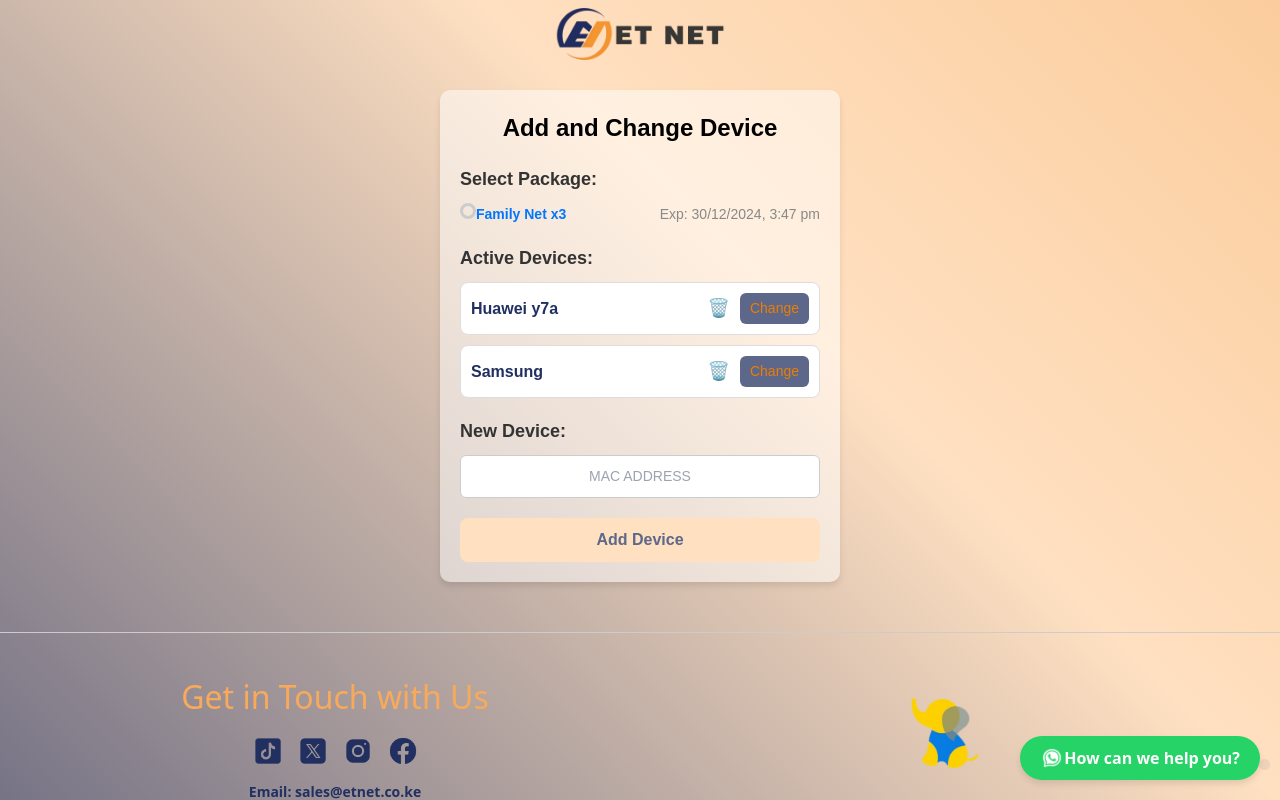
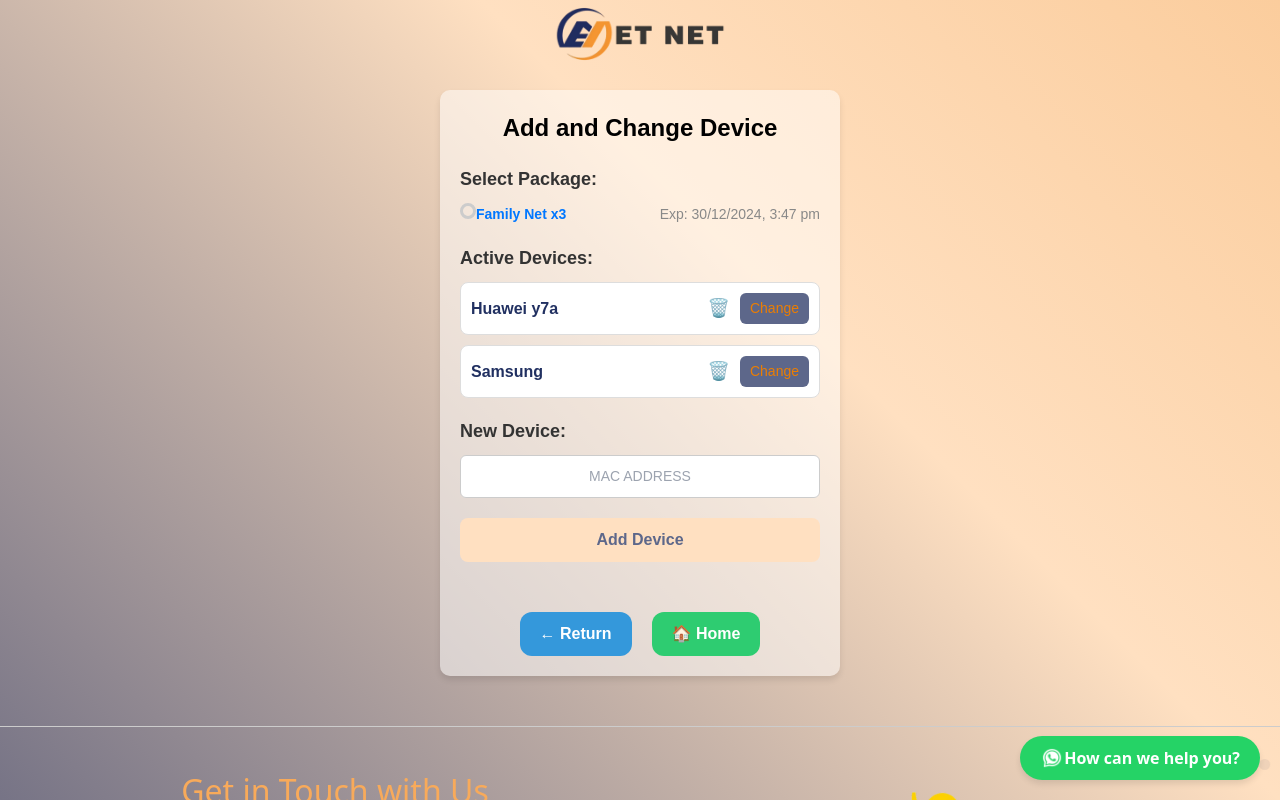
Before and after one commit to Mbogo-Kimani/ETNET-WIFI, a Vue app in the folder wifi-subscription-app/: page /add-device in a window 1280 px wide. Shown: the top 800 px of the page. Built offline with nearby package versions, Linux system fonts and the light colour scheme.

Commit message:
added a home HomeButton

```diff
--- a/wifi-subscription-app/src/App.vue
+++ b/wifi-subscription-app/src/App.vue
@@ -65,7 +65,7 @@
 
     <!-- WhatsApp CTA Button -->
     <a
-      href="https://wa.me/254791012345"
+      href="https://wa.me/254748449048"
       target="_blank"
       class="whatsapp-cta"
       aria-label="Contact us on WhatsApp"
@@ -169,6 +169,7 @@ methods: {
   text-align: center;
   padding: 40px 20px;
   border-top: 1px solid #ccc;
+  margin-top: 30px;
 }
 
 .footer-content {
--- a/wifi-subscription-app/src/components/AddDevice.vue
+++ b/wifi-subscription-app/src/components/AddDevice.vue
@@ -58,12 +58,26 @@
 
       <!-- Add Device Button -->
       <button class="add-btn" @click="handleAction('add')">Add Device</button>
+
+      <!-- Buttons Section -->
+<div class="button-group">
+  <ReturnButton />
+  <HomeButton />
+</div>
+
     </div>
   </template>
 
   <script>
+  import ReturnButton from "@/components/ReturnButton.vue";
+import HomeButton from "@/components/HomeButton.vue";
+
   export default {
     name: "AddDevicePage",
+    components: {
+    ReturnButton,
+    HomeButton,
+  },
     data() {
       return {
         selectedPackage: "", // Holds the selected package
@@ -289,4 +303,12 @@
     background-color: #eb7e03;
     color: #fff;
   }
+
+  .button-group {
+  display: flex;
+  justify-content: center;
+  gap: 20px;
+  margin-top: 30px;
+}
+
   </style>
--- a/wifi-subscription-app/src/components/CheckoutPage.vue
+++ b/wifi-subscription-app/src/components/CheckoutPage.vue
@@ -18,6 +18,11 @@
         {{ validationMessage }}
       </p>
       <button @click="payNow">Pay Now</button>
+
+      <!-- ✅ Return Button -->
+      <div class="return-btn-container">
+        <ReturnButton />
+      </div>
     </div>
 
     <!-- Loading Popup -->
@@ -29,22 +34,24 @@
   </div>
 </template>
 
+<script>
+import ReturnButton from "@/components/ReturnButton.vue";
 
-<script>
 export default {
-
+  components: {
+    ReturnButton,
+  },
   data() {
     return {
       phoneNumber: "",
-      duration: 0, // Store raw duration in seconds
+      duration: 0,
       price: 0,
       validationMessage: "",
-      isProcessing: false, // Track loading state
-      isValid: false, // Track input validity
+      isProcessing: false,
+      isValid: false,
     };
   },
   computed: {
-
     formattedDuration() {
       const days = Math.floor(this.duration / 86400);
       const hours = Math.floor((this.duration % 86400) / 3600);
@@ -56,7 +63,6 @@ export default {
       if (minutes > 0) return `${minutes} Minute${minutes > 1 ? "s" : ""}`;
       return `${this.duration} Seconds`;
     },
-
   },
   created() {
     const checkoutData = sessionStorage.getItem("checkoutData");
@@ -70,7 +76,6 @@ export default {
     }
   },
   mounted() {
-    // Ensure the page scrolls to the top when the checkout page is loaded
     window.scrollTo(0, 0);
   },
   methods: {
@@ -87,17 +92,14 @@ export default {
         return;
       }
 
-      this.isProcessing = true; // Show loading popup
+      this.isProcessing = true;
 
-      // Simulate payment process
       setTimeout(() => {
-        this.isProcessing = false; // Hide loading popup
-
-        // Simulate success or error navigation
+        this.isProcessing = false;
         const paymentSuccessful = Math.random() > 0.5;
         const path = paymentSuccessful ? "/success" : "/error";
         this.$router.push({ path });
-      }, 3000); // Simulate a 3-second delay
+      }, 3000);
     },
   },
 };
@@ -235,4 +237,11 @@ button:hover {
 #validation-message.invalid {
   color: red;
 }
+
+.return-btn-container {
+  margin-top: 20px;
+  display: flex;
+  justify-content: center;
+
+}
 </style>
--- a/wifi-subscription-app/src/components/ContactPage.vue
+++ b/wifi-subscription-app/src/components/ContactPage.vue
@@ -70,12 +70,24 @@
         ></iframe>
       </div>
     </div>
+    <!-- Home Button -->
+      <div class="home-btn">
+        <HomeButton />
+      </div>
+
   </div>
+
 </template>
 
 <script>
+import HomeButton from "@/components/HomeButton.vue";
+
+
 export default {
   name: "ContactPage",
+  components: {
+    HomeButton,
+  },
   data() {
     return {
       formData: {
@@ -362,4 +374,10 @@ input::placeholder {
     padding: 14px;
   }
 }
+
+.home-btn {
+  display: flex;
+  justify-content: center;
+  margin-top: 20px;
+}
 </style>
--- /dev/null
+++ b/wifi-subscription-app/src/components/HomeButton.vue
@@ -0,0 +1,48 @@
+<template>
+  <button class="home-button" @click="goHome">
+    🏠 Home
+  </button>
+</template>
+
+<script>
+export default {
+  name: "HomeButton",
+  methods: {
+    goHome() {
+      if (this.$router) {
+        this.$router.push({ path: "/" });
+      } else {
+        window.location.href = "/";
+      }
+    },
+  },
+};
+</script>
+
+<style scoped>
+.home-button {
+  background-color: #2ecc71;
+  color: white;
+  padding: 10px 20px;
+  border-radius: 12px;
+  border: none;
+  cursor: pointer;
+  font-weight: bold;
+  font-size: 1rem;
+  transition: background-color 0.3s ease;
+  margin-top: 20px;
+
+}
+
+.home-button:hover {
+  background-color: #27ae60;
+}
+
+@media (max-width: 600px) {
+  .home-button {
+    width: 100%;
+    font-size: 0.95rem;
+    padding: 12px;
+  }
+}
+</style>
--- /dev/null
+++ b/wifi-subscription-app/src/components/ReturnButton.vue
@@ -0,0 +1,49 @@
+<template>
+  <button class="return-button" @click="goBack">
+    ← Return
+  </button>
+</template>
+
+<script>
+export default {
+  name: "ReturnButton",
+  methods: {
+    goBack() {
+      // Use Vue Router if available, otherwise fallback
+      if (this.$router) {
+        this.$router.back();
+      } else {
+        window.history.back();
+      }
+    },
+  },
+};
+</script>
+
+<style scoped>
+.return-button {
+  background-color: #3498db;
+  color: white;
+  padding: 10px 20px;
+  border-radius: 12px;
+  border: none;
+  cursor: pointer;
+  font-weight: bold;
+  font-size: 1rem;
+  transition: background-color 0.3s ease;
+  margin-top: 20px;
+
+}
+
+.return-button:hover {
+  background-color: #2c80b4;
+}
+
+@media (max-width: 600px) {
+  .return-button {
+    width: 100%;
+    font-size: 0.95rem;
+    padding: 12px;
+  }
+}
+</style>
--- a/wifi-subscription-app/src/components/SubscriptionPage.vue
+++ b/wifi-subscription-app/src/components/SubscriptionPage.vue
@@ -52,19 +52,26 @@
           You do not have any active subscriptions.
         </p>
       </div>
+
+      <!-- Home Button -->
+      <div class="home-btn">
+        <HomeButton />
+      </div>
     </div>
   </div>
 </template>
 
 <script>
+import HomeButton from "@/components/HomeButton.vue";
+
 export default {
   name: "SubscriptionPage",
+  components: {
+    HomeButton,
+  },
   data() {
     return {
-      // Selected plan for radio input
       selectedPlan: "",
-
-      // Demo data for active subscriptions
       subscriptions: [
         {
           name: "Kumi Net",
@@ -86,7 +93,6 @@ export default {
     };
   },
   methods: {
-    // Format expiry date to show it in a more readable way
     formatExpiryDate(date) {
       const options = {
         year: "numeric",
@@ -95,22 +101,19 @@ export default {
         hour: "2-digit",
         minute: "2-digit",
       };
-      const expiryDate = new Date(date);
-      return expiryDate.toLocaleString("en-US", options);
+      return new Date(date).toLocaleString("en-US", options);
     },
-
-    // Navigate to AddDevicePage
     navigateToAddDevice(subscription) {
       console.log("Navigating to AddDevicePage for:", subscription.name);
-      this.$router.push({ name: "AddDevice" }); // Route to AddDevicePage
+      this.$router.push({ name: "AddDevice" });
     },
   },
   mounted() {
-    // Ensure the page scrolls to the top when the page is loaded
     window.scrollTo(0, 0);
   },
 };
 </script>
+
 
 <style scoped>
 .subscription-container {
@@ -168,4 +171,10 @@ button:hover {
   color: #fff;
   cursor: pointer;
 }
+
+.home-btn{
+  margin-top: 20px;
+  display: flex;
+  justify-content: center;
+}
 </style>
```
